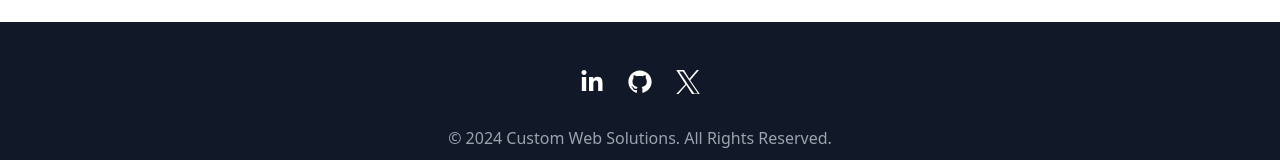
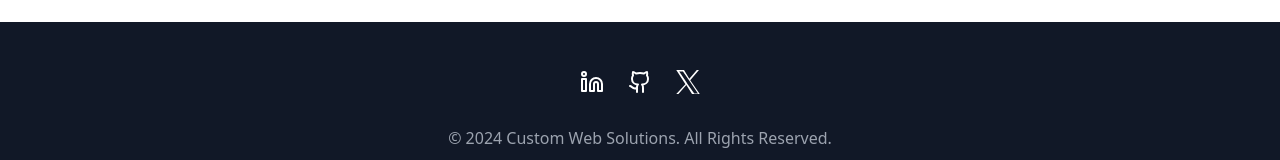
Before and after one commit to ADISHA2003/my-portfolio-app, a React (Vite) app: page / in a window 1280 px wide. Shown: the part 5564-5724 px from the top of the page. Built offline with nearby package versions, Linux system fonts and the light colour scheme.

Commit message:
Update Footer.tsx

```diff
--- a/src/components/Footer.tsx
+++ b/src/components/Footer.tsx
@@ -1,90 +1,27 @@
-const LinkedInIcon = () => (
-  <svg
-    xmlns="http://www.w3.org/2000/svg"
-    viewBox="0 0 448 512"
-    className="w-6 h-6 fill-current"
-    role="img"
-  >
-    <title>LinkedIn</title>
-    <path d="M100.28 448H7.4V148.9h92.88zM53.79
-    108.1C24.09 108.1 0 83.5 0 53.8 0 24.1 24.1
-    0 53.79 0c29.71 0 53.8 24.1 53.8 53.8 0
-    29.7-24.09 54.3-53.8 54.3zM447.9
-    448h-92.4V304.1c0-34.3-.7-78.3-47.7-78.3-47.8
-    0-55.1 37.3-55.1 75.9V448h-92.4V148.9h88.6v40.8h1.3c12.3-23.4
-    42.4-47.9 87.2-47.9 93.3 0 110.5 61.4 110.5 141.3V448z"/>
-  </svg>
-);
-
-const GithubIcon = () => (
-  <svg
-    xmlns="http://www.w3.org/2000/svg"
-    viewBox="0 0 496 512"
-    className="w-6 h-6 fill-current"
-    role="img"
-  >
-    <title>GitHub</title>
-    <path d="M165.9 397.4c0 2-2.3 3.6-5.2
-    3.6-3.2.3-5.5-1.3-5.5-3.6 0-2
-    2.3-3.6 5.2-3.6 3-.3 5.5 1.3
-    5.5 3.6zm-31.1-4.5c-.7 2
-    1.3 4.3 4.5 4.9 3 .7 6.2-.7
-    6.9-2.6.7-2-1.3-4.3-4.5-5-3-.6-6.2.7-6.9
-    2.7zm44.2-1.7c-2.9.7-4.9
-    2.6-4.5 4.9.3 2 2.9 3.3 5.8
-    2.6 2.9-.7 4.9-2.6 4.5-4.9-.3-2-2.9-3.3-5.8-2.6zM244
-    8C106.1 8 0 114.1 0 252c0 108.2
-    69.8 199.9 166.5 232.4 12.1 2.3
-    16.5-5.2 16.5-11.6 0-5.8-.3-24.9-.3-45.2-67.7
-    14.7-81.9-29.1-81.9-29.1-11-28.1-26.8-35.5-26.8-35.5-21.9-15
-    1.6-14.7 1.6-14.7 24.2 1.6 36.9
-    24.9 36.9 24.9 21.6 37.1 56.5 26.4
-    70.5 20.1 2.3-15.7 8.4-26.4
-    15.2-32.4-54-6.2-110.8-27-110.8-119.6
-    0-26.4 9.4-48.1 24.9-65-2.6-6.2-10.7-32
-    2.3-66.4 0 0 20.1-6.5
-    66.1 24.9 19.1-5.2 39.5-7.8
-    59.8-7.8s40.7 2.6 59.8
-    7.8c46-31.4 66.1-24.9
-    66.1-24.9 13 34.4 4.9 60.2
-    2.3 66.4 15.5 16.9 24.9
-    38.6 24.9 65 0 92.9-56.8
-    113.4-110.8 119.6 8.7 7.5 16.2
-    22.6 16.2 45.8 0 33.1-.3
-    59.8-.3 68.1 0 6.5 4.5 13.9
-    16.5 11.6C426.2 451.9 496
-    360.2 496 252 496 114.1 383.9 8 244 8z"/>
-  </svg>
-);
+import { Linkedin, Github } from 'lucide-react';
 
 const XIcon = () => (
   <svg
     xmlns="http://www.w3.org/2000/svg"
     viewBox="0 0 1200 1227"
     className="w-6 h-6 fill-current"
-    role="img"
   >
-    <title>X</title>
-    <path d="M714.163 519.284L1160.89 0H1050.3L667.137
-      442.67L395.61 0H0L468.137 729.49L0
-      1226.37H110.59L515.137 761.517L804.39
-      1226.37H1200L714.137 519.284H714.163ZM564.59
-      696.655L521.445 630.07L150.3
-      79.524h190.21L694.72 585.24L737.864
-      651.825L1109.42 1200H919.21L564.59
-      696.655Z"/>
+    <path d="M714.163 519.284L1160.89 0H1050.3L667.137 442.67L395.61 0H0L468.137
+      729.49L0 1226.37H110.59L515.137 761.517L804.39 1226.37H1200L714.137
+      519.284H714.163ZM564.59 696.655L521.445 630.07L150.3 79.524h190.21L694.72
+      585.24L737.864 651.825L1109.42 1200H919.21L564.59 696.655Z"/>
   </svg>
 );
 
 export default function Footer() {
   const socialLinks = [
     {
-      icon: <LinkedInIcon />,
+      icon: <Linkedin className="w-6 h-6" />,
       href: 'https://linkedin.com/in/aditya-sharma-334528296',
       label: 'LinkedIn',
     },
     {
-      icon: <GithubIcon />,
+      icon: <Github className="w-6 h-6" />,
       href: 'https://github.com/adisha2003',
       label: 'GitHub',
     },
@@ -96,7 +33,7 @@ export default function Footer() {
   ];
 
   return (
-    <footer className="bg-gray-900 text-white py-12" id="footer">
+    <footer className="bg-gray-900 text-white py-12" id='footer'>
       <div className="container mx-auto px-4">
         <div className="text-center mb-8">
           <div className="flex justify-center space-x-6">
@@ -106,7 +43,7 @@ export default function Footer() {
                 href={link.href}
                 target="_blank"
                 rel="noopener noreferrer"
-                className="group hover:text-blue-400 transition-colors duration-300"
+                className="hover:text-blue-400 transition-colors duration-300"
                 aria-label={link.label}
               >
                 {link.icon}
```
